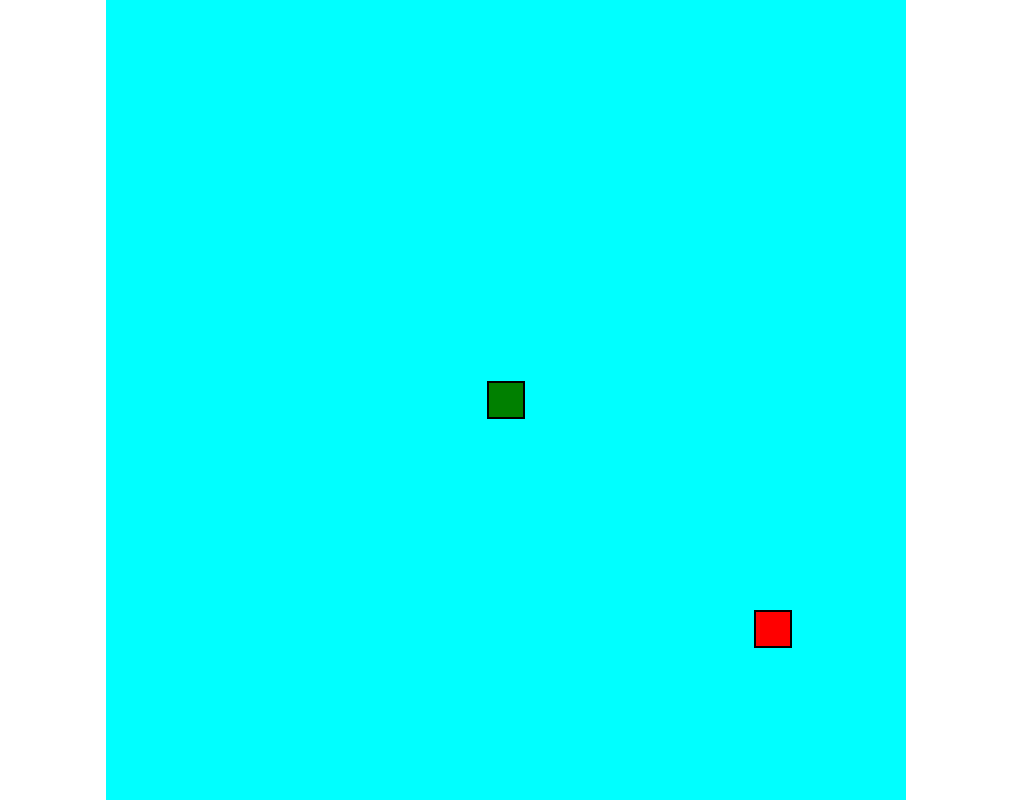
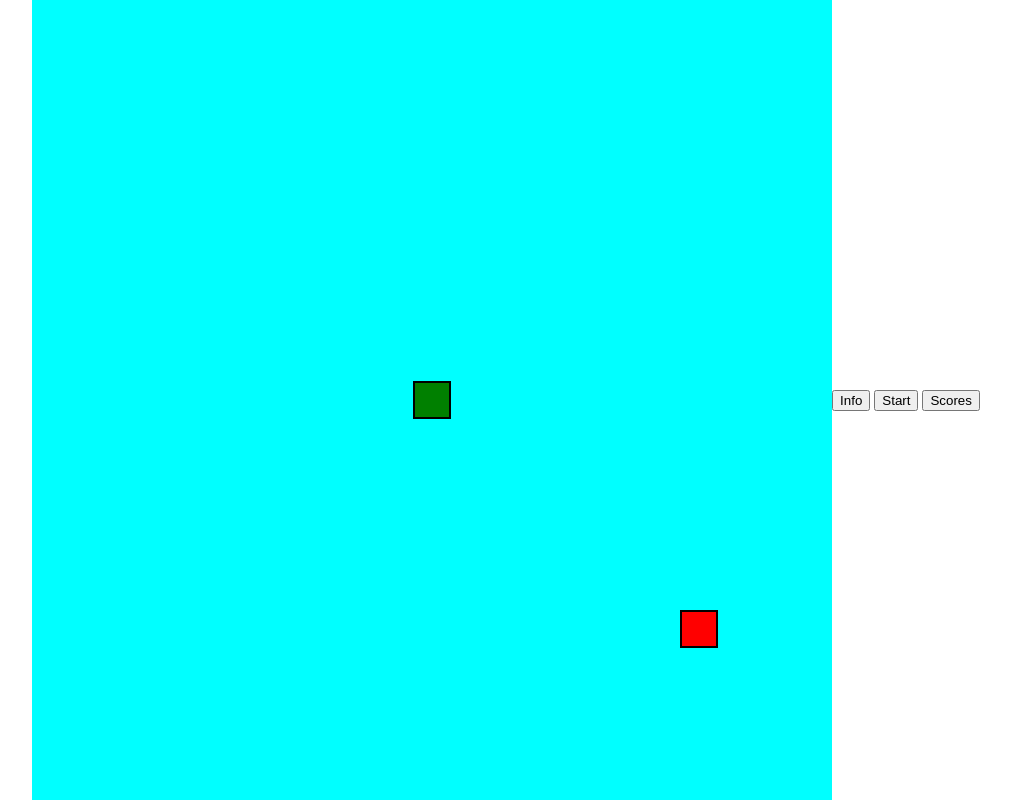
Before and after one commit to B0gg3/Snake-web, a plain HTML site: page index.html in a window 1280 px wide. Shown: the whole page, without its empty margins (134-1145 px from the left). Drawn offline with Linux system fonts and the light colour scheme.

Commit message:
Fixed simple bugg and made it more arcady in html

```diff
--- a/index.html
+++ b/index.html
@@ -9,6 +9,13 @@
   <script src="snakeGame.js" defer type="module"></script> <!-- Import the modules from snakeGame.js-->
 </head>
 <body> <!--Just added a simple game-box for now.-->
-  <div id = "game-box"></div>
+  <div id = "game-box" ></div>
+  <div id = "button-box">
+    <button class = "info-button">Info</button>
+    <button class = "start-button"> Start</button>
+    <button class = "highScore-button">Scores </button>
+  </div>
 </body>
+<footer>
+</footer>
 </html>
```
